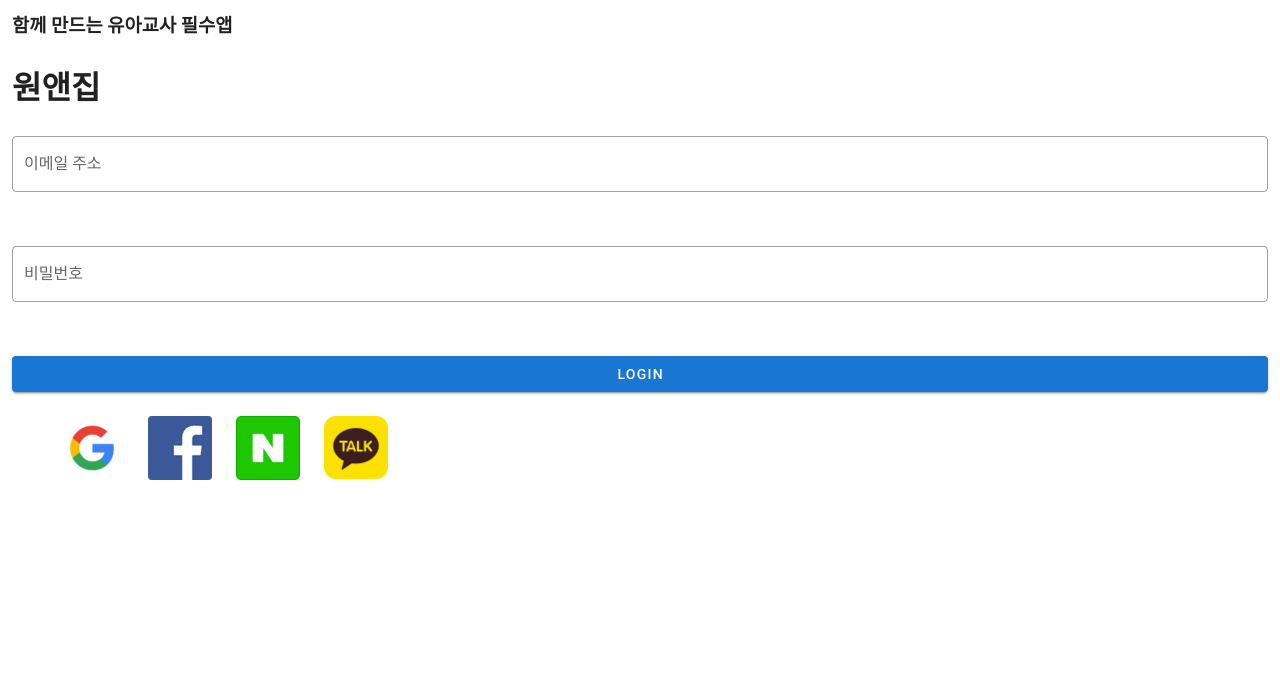
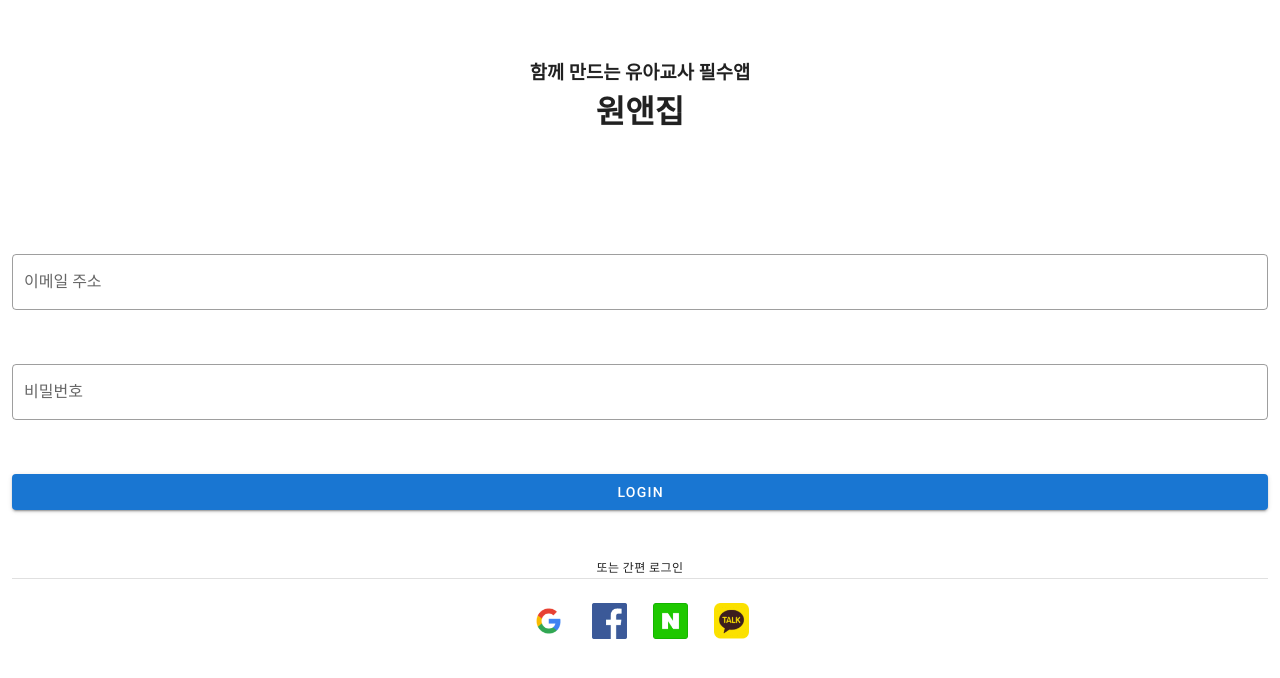
Before and after one commit to hunnx27/ing_frontend_vue2, a Vue app: page /login in a window 1280 px wide. Shown: the top 678 px of the page. Built offline with nearby package versions, Linux system fonts and the light colour scheme.

Commit message:
fix: 로그인레이아웃 수정

```diff
--- a/src/views/login/LoginView.vue
+++ b/src/views/login/LoginView.vue
@@ -1,10 +1,8 @@
 <template>
-  <v-container fluid>
+  <v-container fluid fill-height>
     <v-row>
-      <v-col cols="12" sm="6" md="12">
+      <v-col cols="12" sm="12" md="12" class="text-center">
         <h3>함께 만드는 유아교사 필수앱</h3>
-      </v-col>
-      <v-col cols="12" sm="6" md="12">
         <h1>원앤집</h1>
       </v-col>
     </v-row>
@@ -15,24 +13,42 @@
       <v-col cols="12" sm="6" md="12">
         <v-text-field v-model="user.password" :rules="inputRules" label="비밀번호" outlined></v-text-field>
       </v-col>
-    </v-row>
-    <v-row>
-      <v-col cols="12" sm="6" md="12">
+      <v-col cols="12" sm="12" md="12">
         <v-btn block color="primary" @click="login">LOGIN</v-btn>
       </v-col>
-    </v-row>
-    <v-row>
-      <v-col cols="12" sm="6" md="12">
-      <ul>
-        <li v-for="social in socials" v-bind:key="social.socialType">
-          <button @click="socialLogin(social.socialType)"><img :src="social.src"/></button>
+
+      <v-col cols="12" sm="12" md="12">
+        <div class="caption text-center mt-6">또는 간편 로그인</div>
+        <v-divider></v-divider>
+      </v-col>
+
+      <v-col cols="12" sm="12" md="12" >
+      <ul class="text-center" style="padding-left:0">
+        <li v-for="social in socials" v-bind:key="social.socialType" style="">
+          <button @click="socialLogin(social.socialType)">
+            <img :src="social.src"/>
+          </button>
         </li>
       </ul>
       </v-col>
     </v-row>
+    <v-row>
+
+    </v-row>
   </v-container>
 </template>
-
+<style lang="scss" scoped>
+  ul{
+    padding: 0;
+    li{
+      padding: 0 0.8rem;
+      img{
+        width: 2.2em;
+        height: 2.2em;
+      }
+    }
+  }
+</style>
 <script>
 /* eslint-disable */
 import CounterItem from '/src/components/moduleB/PreviewItem.vue'
```
